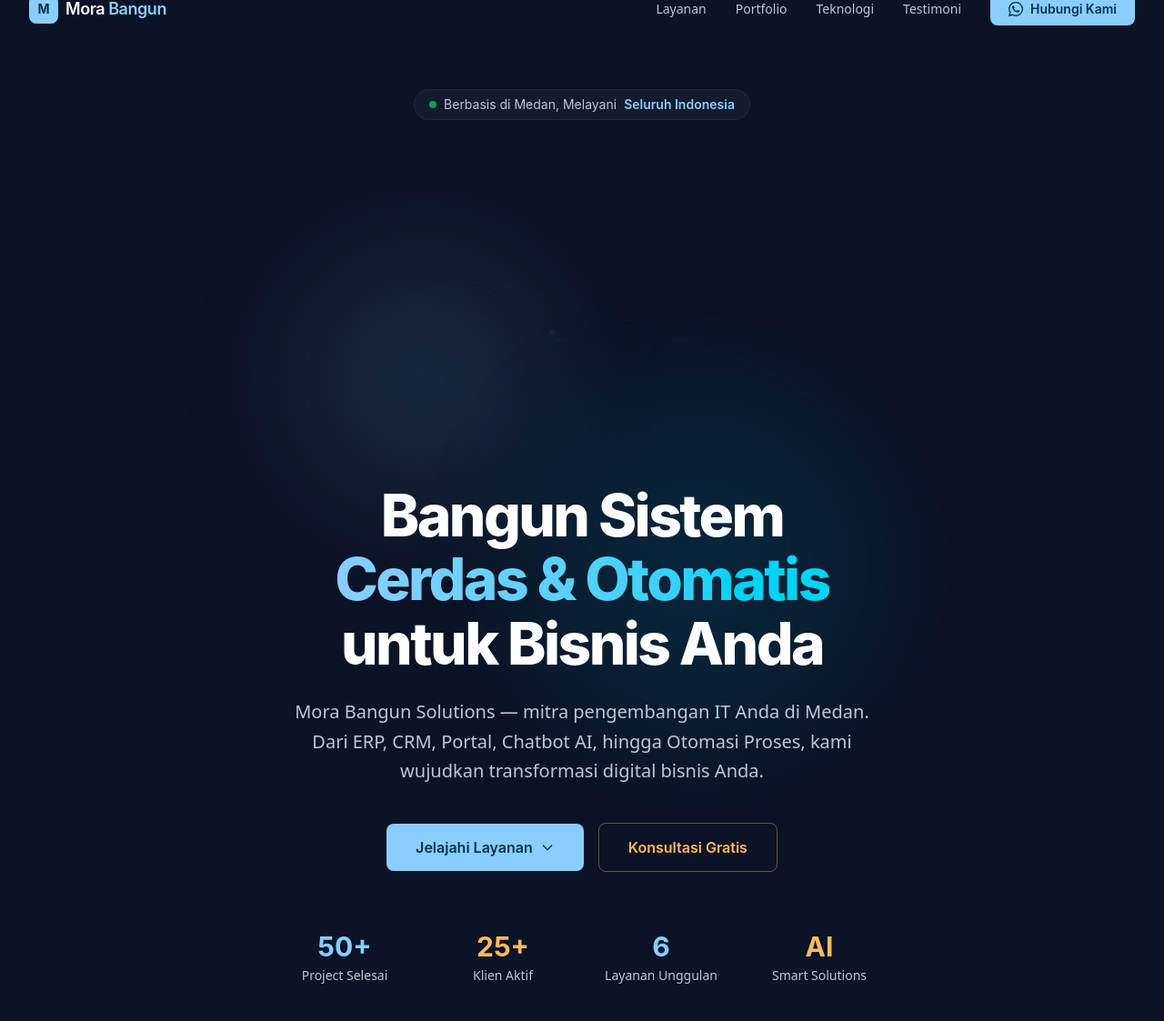
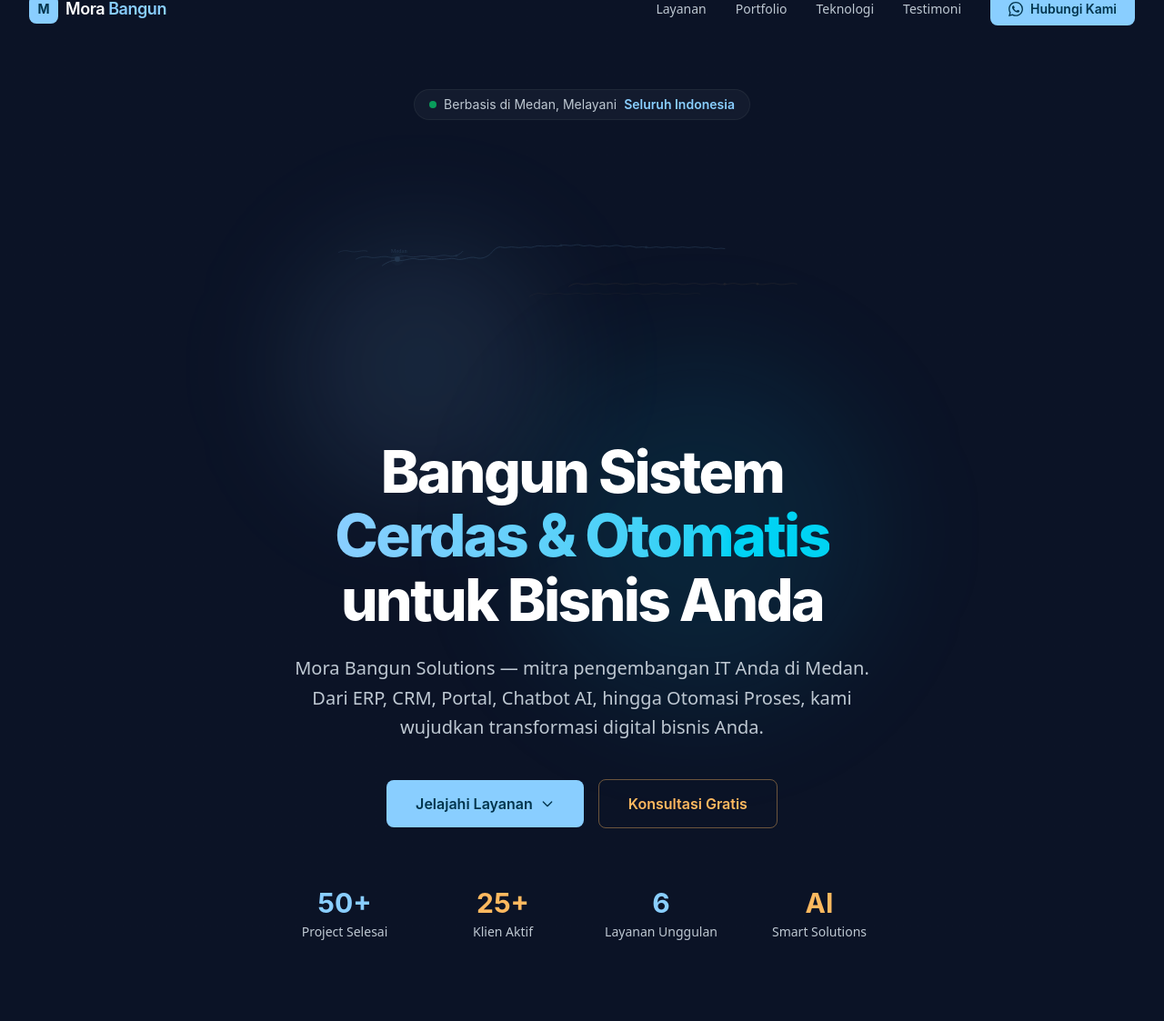
Before and after one commit to irwanbc79/mbs, a Laravel app: page / in a window 1280 px wide. Shown: the part 22-1145 px from the top of the page at 91% size. Run offline with Laravel 12, Linux system fonts and the light colour scheme; style sheets or scripts are compiled from the project's sources; some libraries are stand-ins or nearby versions.

Commit message:
Fix Indonesia map SVG with clearer archipelago outlines

```diff
--- a/resources/views/components/hero.blade.php
+++ b/resources/views/components/hero.blade.php
@@ -11,35 +11,44 @@
             Berbasis di Medan, Melayani <span class="text-primary font-semibold">Seluruh Indonesia</span>
         </div>
 
-        <div class="scroll-reveal max-w-2xl mx-auto mb-8 opacity-10">
-            <svg viewBox="0 0 1000 500" class="w-full h-auto" fill="none" xmlns="http://www.w3.org/2000/svg">
-                <path d="M120 280q10-15 25-12l15 3q8-20 25-18l20 5q5-25 30-20l18 5q12-30 35-18l12 8q20-25 40-10l8 12q15-20 35-8l10 10q18-15 30-5l8 8q22-18 40-2l10 15q25-15 38 5l5 15q15-12 30-2l8 12q20-8 35 5l12 10q18-10 30 5l10 10q22-5 38 8l15 8q20-8 35 5l10 12q25-5 40 10l12 15q28-5 45 12l10 15q25-2 38 18l5 15q15-5 30 10l8 12q20-2 35 18l5 10q15-8 28 8l10 15q15-5 25 18l5 8q10-5 18 12l8 15q12-2 22 18l5 10q8-5 15 12
-                     M150 320q5-10 18-5l12 8q10-5 20 5l10 10q8-2 15 12l5 10q12-5 22 8l8 12q15-2 25 15l5 10q18-8 30 8l10 12q15-5 25 15
-                     M200 350q8-10 20 2l10 10q12-5 22 12l5 10q15-8 28 8
-                     M300 280q5-15 22-8l8 10q12-10 25 5
-                     M400 250q10-15 30 5l10 10
-                     M500 220q8-12 22 5l8 10q15-10 28 8
-                     M600 250q12-15 30 5l10 12q18-8 35 10
-                     M700 280q15-12 32 8l10 12
-                     M800 300q10-15 28 5l10 10q15-8 25 12"
-                      stroke="#89ceff" stroke-width="0.8" stroke-linecap="round" stroke-linejoin="round"
-                      class="opacity-40"/>
-                <path d="M150 340q5-8 18-2l10 8q10-3 20 8l8 10q12-5 22 10l5 8q15-8 25 10l8 10q18-5 30 12l10 10q15-8 28 15l5 10q20-5 35 15l8 12q15-5 30 18l10 12q18-8 35 20l5 10q22-10 40 22
-                     M200 370q8-5 18 10l8 10q12-5 22 15
-                     M350 310q5-10 20 5l10 12
-                     M450 280q10-15 25 10
-                     M550 290q8-12 22 10l8 10
-                     M650 320q12-10 28 15
-                     M750 340q10-12 22 18"
-                      stroke="#ffb95f" stroke-width="0.6" stroke-linecap="round" stroke-linejoin="round"
-                      class="opacity-25"/>
-                <circle cx="450" cy="300" r="3" fill="#89ceff" class="opacity-80"/>
-                <circle cx="450" cy="300" r="8" fill="#89ceff" class="opacity-20"/>
-                <text x="455" y="315" fill="#89ceff" font-family="JetBrains Mono" font-size="8" class="opacity-60">Medan</text>
-                <circle cx="580" cy="250" r="1.5" fill="#89ceff" class="opacity-40"/>
-                <circle cx="350" cy="260" r="1.5" fill="#89ceff" class="opacity-40"/>
-                <circle cx="700" cy="280" r="1.5" fill="#89ceff" class="opacity-40"/>
-                <circle cx="500" cy="320" r="1" fill="#ffb95f" class="opacity-30"/>
+        <div class="scroll-reveal max-w-xl mx-auto mb-8 opacity-15">
+            <svg viewBox="0 0 800 400" class="w-full h-auto" fill="none" xmlns="http://www.w3.org/2000/svg">
+                <path d="M95 178 C95 178 108 168 118 170 C128 172 138 165 148 168 C158 171 168 165 178 168
+                         C188 171 198 165 208 168 C218 171 228 163 238 166 C248 169 258 163 262 158
+                         C266 153 272 148 278 150 C284 152 290 148 298 150 C306 152 312 148 318 150
+                         C324 152 330 146 338 148 C346 150 352 146 358 148 C364 150 370 145 378 147
+                         C386 149 392 144 398 147 C404 150 410 145 418 148 C426 151 432 146 438 148
+                         C444 150 450 145 458 148 C466 151 472 146 478 149 C484 152 490 148 498 150
+                         C506 152 512 148 518 150 C524 152 530 148 538 150 C546 152 552 148 558 150
+                         C564 152 570 148 578 150 C586 152 592 148 598 151 C604 154 610 150 618 152"
+                      stroke="#89ceff" stroke-width="1.2" stroke-linecap="round" stroke-linejoin="round" fill="none"/>
+                <path d="M55 168 C55 168 65 162 75 165 C85 168 95 162 105 165
+                         C115 168 125 161 135 164 C145 167 155 161 165 164
+                         C175 167 185 160 195 163 C205 166 215 160 218 156"
+                      stroke="#89ceff" stroke-width="1" stroke-linecap="round" stroke-linejoin="round" fill="none"/>
+                <path d="M28 158 C28 158 35 153 45 156 C55 159 65 153 72 156"
+                      stroke="#89ceff" stroke-width="0.8" stroke-linecap="round" stroke-linejoin="round" fill="none"/>
+                <path d="M380 210 C380 210 388 203 398 206 C408 209 418 203 428 206
+                         C438 209 448 203 458 206 C468 209 478 203 488 206
+                         C498 209 508 203 518 206 C528 209 538 203 548 206
+                         C558 209 568 203 578 206 C588 209 598 203 608 206
+                         C618 209 628 203 638 206 C648 209 658 203 668 206
+                         C678 209 688 203 698 206 C708 209 718 203 728 206"
+                      stroke="#ffb95f" stroke-width="1" stroke-linecap="round" stroke-linejoin="round" fill="none" opacity="0.6"/>
+                <path d="M320 225 C320 225 330 218 340 221 C350 224 360 218 370 221
+                         C380 224 390 218 400 221 C410 224 420 218 430 221
+                         C440 224 450 218 460 221 C470 224 480 218 490 221
+                         C500 224 510 218 520 221 C530 224 540 218 550 221
+                         C560 224 570 218 580 221"
+                      stroke="#ffb95f" stroke-width="0.8" stroke-linecap="round" stroke-linejoin="round" fill="none" opacity="0.4"/>
+                <circle cx="118" cy="168" r="4" fill="#89ceff"/>
+                <circle cx="118" cy="168" r="10" fill="#89ceff" opacity="0.15"/>
+                <text x="108" y="158" fill="#89ceff" font-family="JetBrains Mono" font-size="9" font-weight="500">Medan</text>
+                <circle cx="498" cy="150" r="2" fill="#89ceff" opacity="0.5"/>
+                <circle cx="368" cy="147" r="2" fill="#89ceff" opacity="0.5"/>
+                <circle cx="208" cy="163" r="2" fill="#89ceff" opacity="0.4"/>
+                <circle cx="618" cy="206" r="2" fill="#ffb95f" opacity="0.4"/>
+                <circle cx="668" cy="206" r="2" fill="#ffb95f" opacity="0.4"/>
             </svg>
         </div>
 
```
